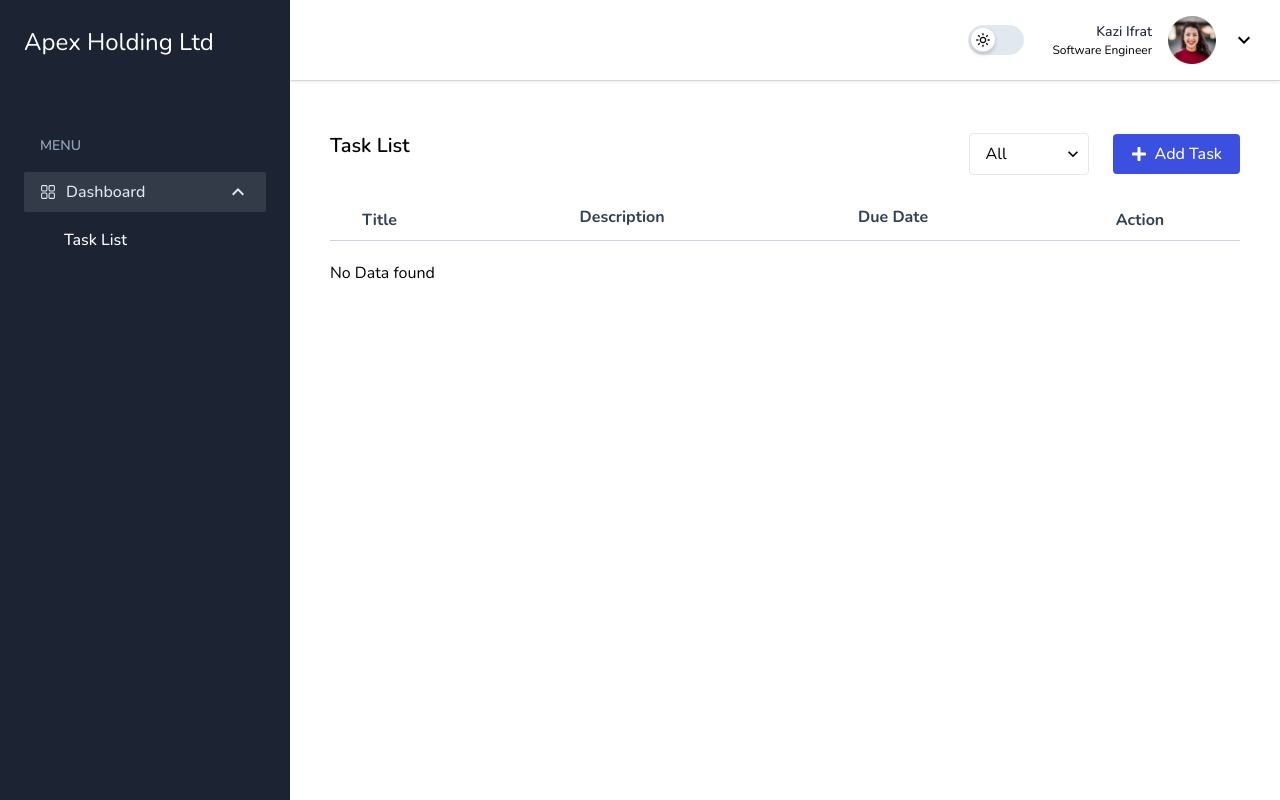
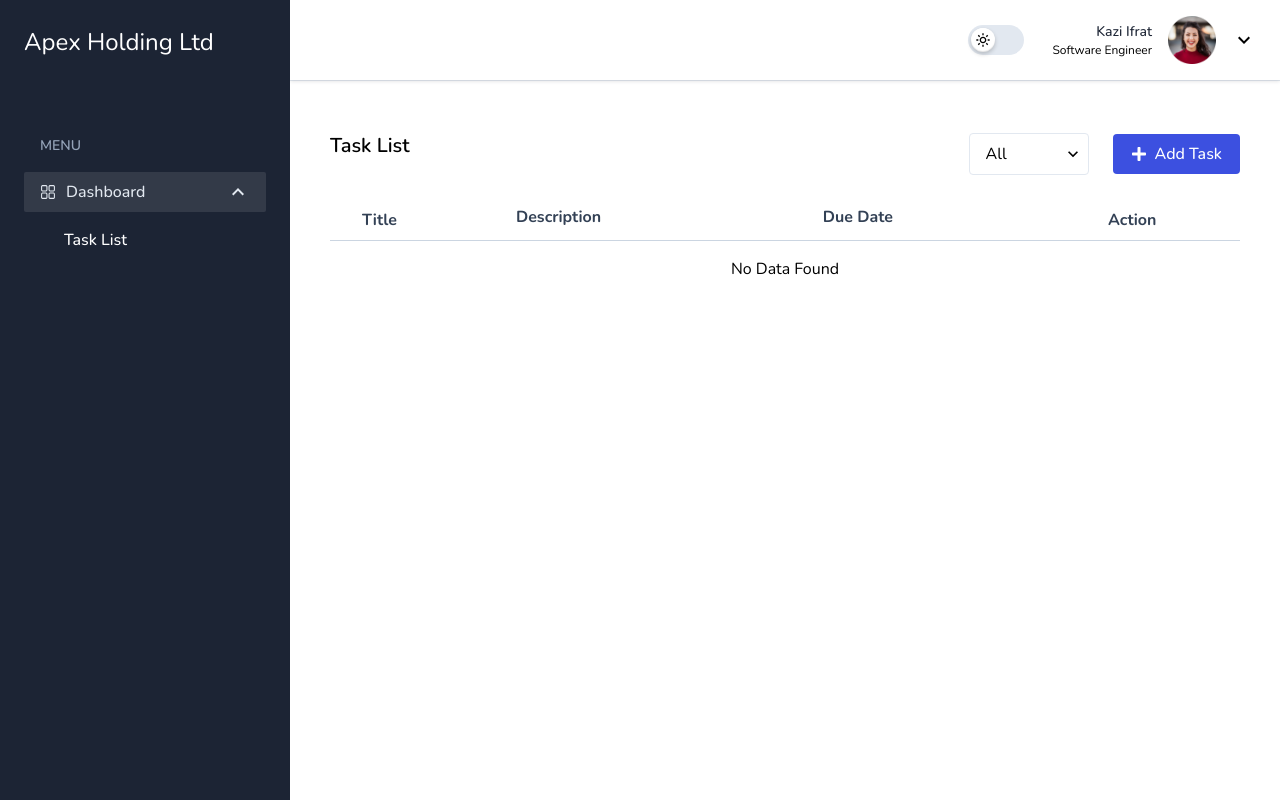
Before and after one commit to Ifratbinte/task-manage, a Next.js app: page / in a window 1280 px wide. Built offline with nearby package versions, Linux system fonts and the light colour scheme.

Commit message:
Fix: issue fix

```diff
--- a/src/components/Dashboard/TaskList.tsx
+++ b/src/components/Dashboard/TaskList.tsx
@@ -33,8 +33,8 @@ const TasksList: React.FC<Props> = ({ addTaskHandler, handleEdit}) => {
   console.log("tasks", tasks);
 
   // task completion handler
-  const handleToggleCompletion = (taskId:number) => {
-    dispatch(toggleTaskCompletion(taskId));
+  const handleToggleCompletion = (id:number) => {
+    dispatch(toggleTaskCompletion(id));
   };
 
   // task delete handler
@@ -69,11 +69,13 @@ const TasksList: React.FC<Props> = ({ addTaskHandler, handleEdit}) => {
             </tr>
           </thead>
 
-            {tasks.length === 0 ? (
-                <p className='py-5 text-base'>No Data found</p>
-            ) : (
+          <tbody className='bg-white dark:bg-slate-800'>
+              {tasks.length === 0 ?
+              <tr>
+                <td colSpan={4} className='text-center py-4 text-base'>No Data Found</td>
+              </tr>
+              :
               <>
-                <tbody className='bg-white dark:bg-slate-800'>
                 {tasks.map((task:any) => (
                   <tr key={task.title} className='border-b border-slate-100 cursor-pointer dark:border-slate-700 text-slate-500 dark:text-slate-400 text-base' >
 
@@ -95,9 +97,10 @@ const TasksList: React.FC<Props> = ({ addTaskHandler, handleEdit}) => {
                     </td>
                   </tr>
                 ))}
+              </>
+              }
+
             </tbody>
-              </>
-            )}
         </table>
       </div>
     </div>
```
Lines whose indentation alone changed are shown as unchanged.
